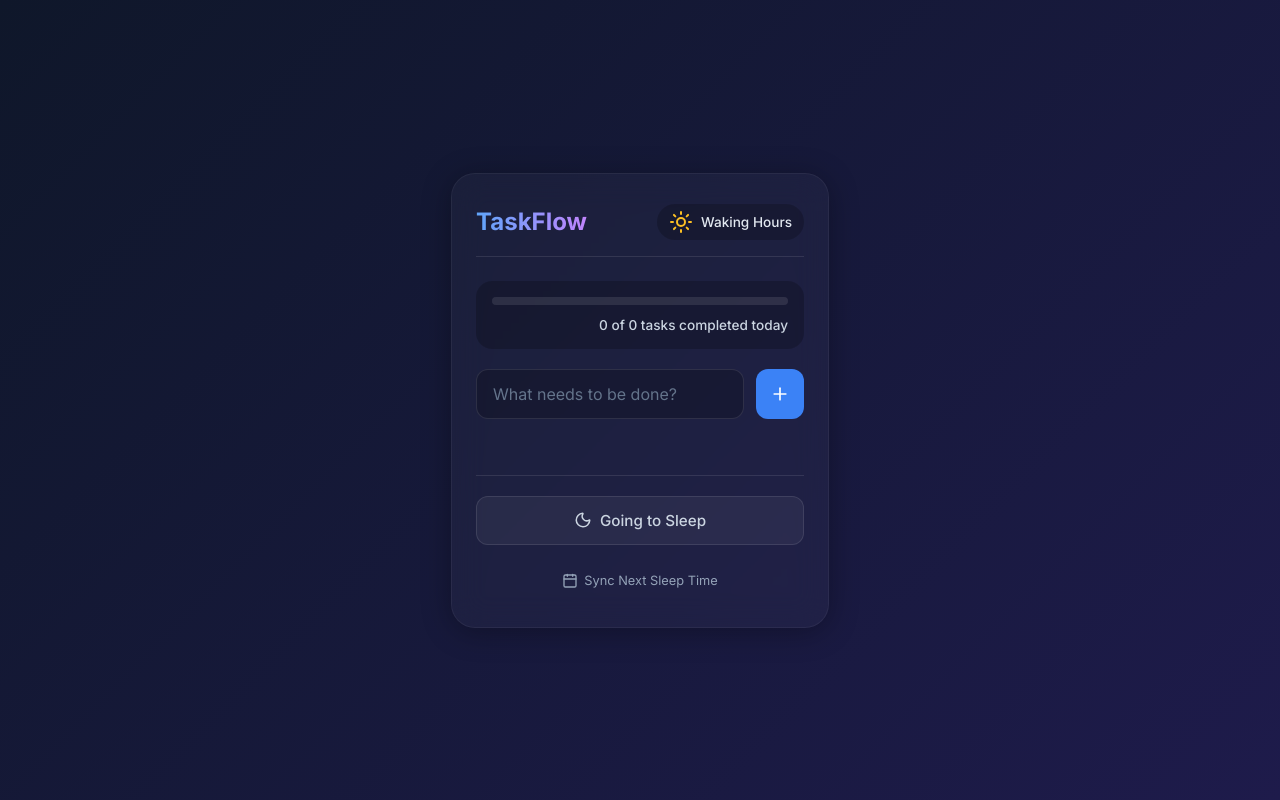
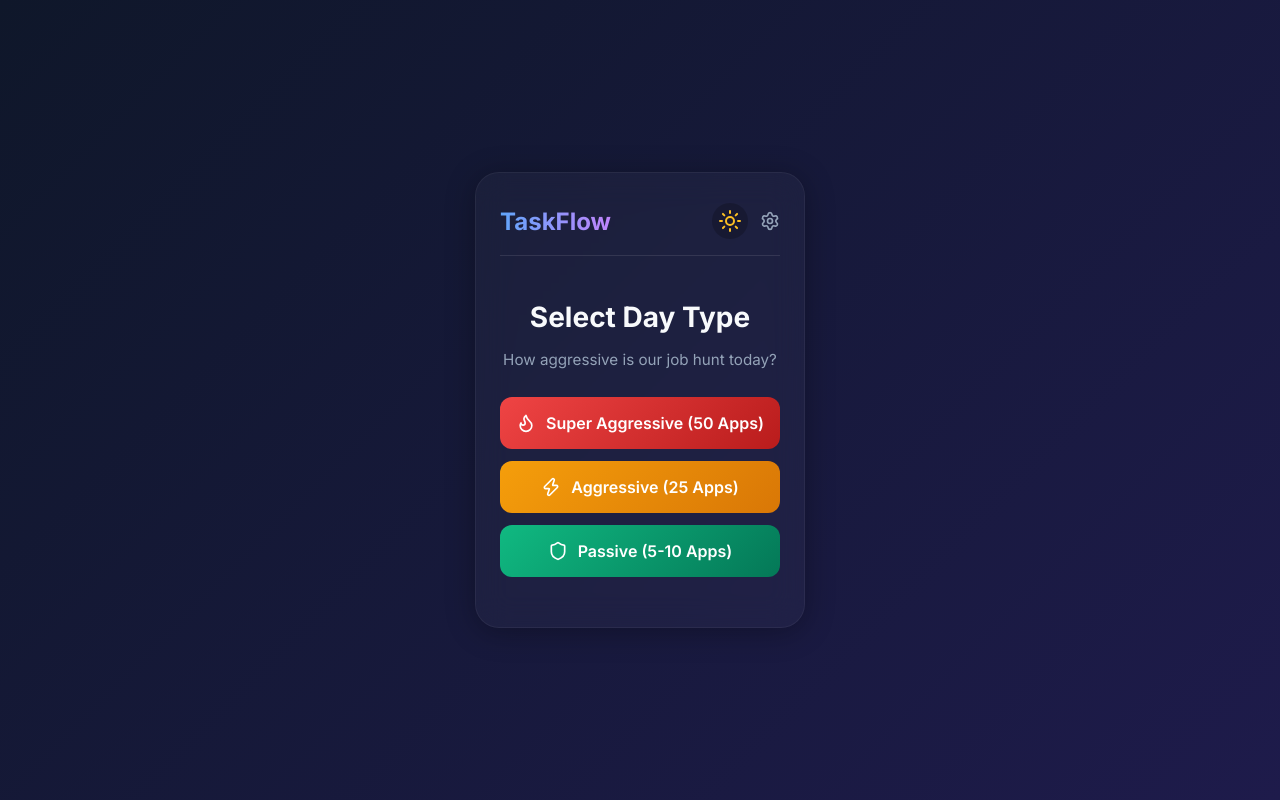
Before and after one commit to MrHeaven1y/Task-app-V1, a React (Vite) app: page / in a window 1280 px wide. Both pictures are taken after a click on the button "I'm Awake!". Built offline with nearby package versions, Linux system fonts and the light colour scheme.

Commit message:
feat: Auto-populate workflow tasks and smart recurring chores engine

```diff
--- a/src/App.jsx
+++ b/src/App.jsx
@@ -1,45 +1,96 @@
 import React, { useState, useEffect } from 'react';
-import { Moon, Sun, CheckCircle, Circle, Plus, Trash2, Calendar as CalendarIcon, Bell } from 'lucide-react';
+import { Moon, Sun, CheckCircle, Circle, Plus, Trash2, Calendar as CalendarIcon, Settings, X, Zap, Shield, Flame } from 'lucide-react';
 
 function App() {
   const [tasks, setTasks] = useState(() => JSON.parse(localStorage.getItem('tasks')) || []);
-  const [dayState, setDayState] = useState(() => localStorage.getItem('dayState') || 'SLEEPING');
+  const [dayState, setDayState] = useState(() => localStorage.getItem('dayState') || 'SLEEPING'); // SLEEPING | AWAKE_PROMPT | AWAKE
+  const [dayType, setDayType] = useState(() => localStorage.getItem('dayType') || '');
   const [newTask, setNewTask] = useState('');
 
+  // Settings & EMA
+  const [useEma, setUseEma] = useState(() => JSON.parse(localStorage.getItem('useEma')) ?? true);
+  const [showSettings, setShowSettings] = useState(false);
   const [wakeHistory, setWakeHistory] = useState(() => JSON.parse(localStorage.getItem('wakeHistory')) || []);
   const [sleepHistory, setSleepHistory] = useState(() => JSON.parse(localStorage.getItem('sleepHistory')) || []);
+
+  // Recurring Chores
+  const [lastGmailCheck, setLastGmailCheck] = useState(() => localStorage.getItem('lastGmailCheck') || '');
 
   useEffect(() => {
     localStorage.setItem('tasks', JSON.stringify(tasks));
     localStorage.setItem('dayState', dayState);
+    localStorage.setItem('dayType', dayType);
+    localStorage.setItem('useEma', JSON.stringify(useEma));
     localStorage.setItem('wakeHistory', JSON.stringify(wakeHistory));
     localStorage.setItem('sleepHistory', JSON.stringify(sleepHistory));
-  }, [tasks, dayState, wakeHistory, sleepHistory]);
+    localStorage.setItem('lastGmailCheck', lastGmailCheck);
+  }, [tasks, dayState, dayType, useEma, wakeHistory, sleepHistory, lastGmailCheck]);
 
   const addTask = (e) => {
     e.preventDefault();
     if (!newTask.trim()) return;
-    setTasks([...tasks, { id: Date.now(), text: newTask, completed: false }]);
+    setTasks([...tasks, { id: Date.now().toString(), text: newTask, completed: false, type: 'custom' }]);
     setNewTask('');
   };
 
   const toggleTask = (id) => {
-    setTasks(tasks.map(t => t.id === id ? { ...t, completed: !t.completed } : t));
+    setTasks(tasks.map(t => {
+      if (t.id === id) {
+        if (!t.completed && id === 'gmail_checker') {
+          setLastGmailCheck(Date.now().toString());
+        }
+        return { ...t, completed: !t.completed };
+      }
+      return t;
+    }));
   };
 
   const deleteTask = (id) => {
     setTasks(tasks.filter(t => t.id !== id));
   };
 
-  const handleWakeUp = () => {
+  const handleWakeUpClick = () => {
+    setDayState('AWAKE_PROMPT');
+    if (useEma) {
+      setWakeHistory([...wakeHistory, new Date().getTime()].slice(-7));
+    }
+  };
+
+  const startDay = (type, apps) => {
     setDayState('AWAKE');
-    setWakeHistory([...wakeHistory, new Date().getTime()].slice(-7));
-    setTasks(tasks.map(t => ({ ...t, completed: false })));
+    setDayType(type);
+
+    const newTasks = [
+      { id: Date.now() + '1', text: `Job Applications (${apps} apps)`, completed: false, type: 'core' },
+      { id: Date.now() + '2', text: `Networking (20 min)`, completed: false, type: 'core' },
+      { id: Date.now() + '3', text: `Placement Prep (50 min)`, completed: false, type: 'core' },
+      { id: Date.now() + '4', text: `Personal Brand (45 min)`, completed: false, type: 'core' },
+    ];
+
+    const now = new Date();
+    // 3 Days = 3 * 24 * 60 * 60 * 1000 = 259200000 ms
+    if (!lastGmailCheck || (now.getTime() - parseInt(lastGmailCheck)) >= 259200000) {
+      const lastDate = lastGmailCheck ? new Date(parseInt(lastGmailCheck)).toLocaleDateString() : 'Never';
+      const todayDate = now.toLocaleDateString();
+      newTasks.push({ id: 'gmail_checker', text: `Run Gmail Checker (Last: ${lastDate} | Check: ${todayDate})`, completed: false, type: 'chore' });
+    }
+
+    const dayOfWeek = now.getDay(); // 0 is Sunday, 6 is Saturday
+    if (dayOfWeek === 0 || dayOfWeek === 6) {
+      newTasks.push({ id: 'weekend_dashboard', text: `Checkup Dashboard Updates (Weekend Routine)`, completed: false, type: 'chore' });
+    }
+
+    // Keep unfinished custom tasks, discard old core/chore tasks
+    const existingCustomTasks = tasks.filter(t => t.type === 'custom' && !t.completed);
+    setTasks([...newTasks, ...existingCustomTasks]);
   };
 
   const handleSleep = () => {
     setDayState('SLEEPING');
+    setDayType('');
+    if (useEma) {
       setSleepHistory([...sleepHistory, new Date().getTime()].slice(-7));
+    }
   };
 
   const getAverageTime = (historyArray, defaultHour, shiftHours = 0) => {
@@ -66,7 +117,6 @@ function App() {
     return target;
   };
 
-  // Convert Date to YYYYMMDDTHHMMSS format for ICS
   const formatDateForICS = (date) => {
     const pad = (n) => n < 10 ? '0' + n : n;
     return `${date.getFullYear()}${pad(date.getMonth() + 1)}${pad(date.getDate())}T${pad(date.getHours())}${pad(date.getMinutes())}${pad(date.getSeconds())}`;
@@ -114,27 +164,77 @@ END:VCALENDAR`;
     <div className="app-container">
       <div className="glass-panel">
         <header className="header">
+          <div className="title-group">
             <h1>TaskFlow</h1>
+            {dayType && <span className={`day-badge badge-${dayType.split(' ')[0].toLowerCase()}`}>{dayType} Day</span>}
+          </div>
+          <div className="header-actions">
             <div className="cycle-indicator">
-            {dayState === 'AWAKE' ? <Sun className="icon awake-icon" /> : <Moon className="icon sleep-icon" />}
-            <span>{dayState === 'AWAKE' ? 'Waking Hours' : 'Resting'}</span>
+              {dayState === 'AWAKE' || dayState === 'AWAKE_PROMPT' ? <Sun className="icon awake-icon" /> : <Moon className="icon sleep-icon" />}
+            </div>
+            <button className="settings-btn" onClick={() => setShowSettings(true)}>
+              <Settings size={20} />
+            </button>
           </div>
         </header>
 
-        {dayState === 'SLEEPING' ? (
+        {showSettings && (
+          <div className="modal-overlay">
+            <div className="modal-content">
+              <div className="modal-header">
+                <h3>Settings</h3>
+                <button className="close-btn" onClick={() => setShowSettings(false)}><X size={20}/></button>
+              </div>
+              <div className="setting-item">
+                <div className="setting-text">
+                  <h4>Adaptive Notifications (EMA)</h4>
+                  <p>Record wake/sleep times to generate predictive calendar syncs.</p>
+                </div>
+                <label className="toggle-switch">
+                  <input type="checkbox" checked={useEma} onChange={(e) => setUseEma(e.target.checked)} />
+                  <span className="slider"></span>
+                </label>
+              </div>
+            </div>
+          </div>
+        )}
+
+        {dayState === 'SLEEPING' && (
           <div className="sleep-screen">
             <h2>Good Morning?</h2>
-            <p>Ready to start your day and tackle your tasks?</p>
-            <button className="primary-btn" onClick={handleWakeUp}>
+            <p>Ready to conquer your goals today?</p>
+            <button className="primary-btn" onClick={handleWakeUpClick}>
               I'm Awake!
             </button>
+            {useEma && (
               <div className="sync-section">
                 <button className="sync-btn" onClick={() => generateICS('WAKE')}>
                   <CalendarIcon size={16} /> Sync Next Wake-Up to Calendar
                 </button>
               </div>
+            )}
           </div>
-        ) : (
+        )}
+
+        {dayState === 'AWAKE_PROMPT' && (
+          <div className="prompt-screen">
+            <h2>Select Day Type</h2>
+            <p>How aggressive is our job hunt today?</p>
+            <div className="day-type-buttons">
+              <button className="type-btn super-agg" onClick={() => startDay('Super Aggressive', 50)}>
+                <Flame size={20} /> Super Aggressive (50 Apps)
+              </button>
+              <button className="type-btn agg" onClick={() => startDay('Aggressive', 25)}>
+                <Zap size={20} /> Aggressive (25 Apps)
+              </button>
+              <button className="type-btn passive" onClick={() => startDay('Passive', '5-10')}>
+                <Shield size={20} /> Passive (5-10 Apps)
+              </button>
+            </div>
+          </div>
+        )}
+
+        {dayState === 'AWAKE' && (
           <div className="awake-screen">
             <div className="stats-board">
               <div className="progress-bar">
@@ -148,7 +248,7 @@ END:VCALENDAR`;
                 type="text"
                 value={newTask}
                 onChange={(e) => setNewTask(e.target.value)}
-                placeholder="What needs to be done?"
+                placeholder="Add a custom task..."
                 className="task-input"
               />
               <button type="submit" className="add-btn"><Plus size={20} /></button>
@@ -156,11 +256,14 @@ END:VCALENDAR`;
 
             <ul className="task-list">
               {tasks.map(task => (
-                <li key={task.id} className={`task-item ${task.completed ? 'completed' : ''}`}>
+                <li key={task.id} className={`task-item ${task.completed ? 'completed' : ''} ${task.type}`}>
                   <button className="check-btn" onClick={() => toggleTask(task.id)}>
                     {task.completed ? <CheckCircle size={24} className="checked-icon"/> : <Circle size={24} className="unchecked-icon"/>}
                   </button>
+                  <div className="task-content">
                     <span className="task-text">{task.text}</span>
+                    {task.type === 'chore' && <span className="chore-badge">Priority Chore</span>}
+                  </div>
                   <button className="delete-btn" onClick={() => deleteTask(task.id)}>
                     <Trash2 size={20} />
                   </button>
@@ -172,9 +275,11 @@ END:VCALENDAR`;
               <button className="secondary-btn" onClick={handleSleep}>
                 <Moon size={18} /> Going to Sleep
               </button>
+              {useEma && (
                 <button className="sync-btn mt-2" onClick={() => generateICS('SLEEP')}>
                   <CalendarIcon size={16} /> Sync Next Sleep Time
                 </button>
+              )}
             </div>
           </div>
         )}
--- a/src/index.css
+++ b/src/index.css
@@ -27,7 +27,6 @@ body {
   justify-content: center;
 }
 
-/* Glassmorphism Panel */
 .glass-panel {
   background: rgba(255, 255, 255, 0.03);
   backdrop-filter: blur(16px);
@@ -40,6 +39,7 @@ body {
   flex-direction: column;
   gap: 24px;
   animation: fadeIn 0.5s ease-out;
+  position: relative;
 }
 
 @keyframes fadeIn {
@@ -56,6 +56,12 @@ body {
   padding-bottom: 16px;
 }
 
+.title-group {
+  display: flex;
+  flex-direction: column;
+  gap: 4px;
+}
+
 .header h1 {
   font-size: 1.5rem;
   font-weight: 700;
@@ -64,37 +70,153 @@ body {
   -webkit-text-fill-color: transparent;
 }
 
+.day-badge {
+  font-size: 0.7rem;
+  font-weight: 600;
+  text-transform: uppercase;
+  padding: 2px 8px;
+  border-radius: 12px;
+  display: inline-block;
+  width: fit-content;
+}
+.badge-super { background: rgba(239, 68, 68, 0.2); color: #fca5a5; }
+.badge-aggressive { background: rgba(245, 158, 11, 0.2); color: #fcd34d; }
+.badge-passive { background: rgba(16, 185, 129, 0.2); color: #6ee7b7; }
+
+.header-actions {
+  display: flex;
+  align-items: center;
+  gap: 12px;
+}
+
 .cycle-indicator {
   display: flex;
   align-items: center;
-  gap: 8px;
-  font-size: 0.85rem;
-  font-weight: 500;
   background: rgba(0,0,0,0.2);
-  padding: 6px 12px;
-  border-radius: 20px;
+  padding: 6px;
+  border-radius: 50%;
 }
-
+.settings-btn {
+  background: none;
+  border: none;
+  color: #94a3b8;
+  cursor: pointer;
+  transition: color 0.2s, transform 0.2s;
+  display: flex;
+  align-items: center;
+  justify-content: center;
+}
+.settings-btn:hover { color: #fff; transform: rotate(45deg); }
 .awake-icon { color: #fbbf24; }
 .sleep-icon { color: #818cf8; }
 
-/* Screens */
-.sleep-screen {
+/* Settings Modal */
+.modal-overlay {
+  position: absolute;
+  top: 0; left: 0; right: 0; bottom: 0;
+  background: rgba(15, 23, 42, 0.8);
+  backdrop-filter: blur(4px);
+  border-radius: 24px;
+  display: flex;
+  justify-content: center;
+  align-items: center;
+  z-index: 50;
+  animation: fadeIn 0.2s ease-out;
+}
+.modal-content {
+  background: #1e293b;
+  border: 1px solid rgba(255,255,255,0.1);
+  padding: 24px;
+  border-radius: 16px;
+  width: 90%;
+  box-shadow: 0 10px 40px rgba(0,0,0,0.5);
+}
+.modal-header {
+  display: flex;
+  justify-content: space-between;
+  align-items: center;
+  margin-bottom: 20px;
+}
+.close-btn {
+  background: none; border: none; color: #94a3b8; cursor: pointer;
+}
+.setting-item {
+  display: flex;
+  justify-content: space-between;
+  align-items: center;
+  gap: 16px;
+}
+.setting-text h4 { font-size: 0.95rem; margin-bottom: 4px; }
+.setting-text p { font-size: 0.75rem; color: #94a3b8; line-height: 1.4; }
+
+/* Toggle Switch */
+.toggle-switch {
+  position: relative;
+  display: inline-block;
+  width: 44px;
+  height: 24px;
+  flex-shrink: 0;
+}
+.toggle-switch input { opacity: 0; width: 0; height: 0; }
+.slider {
+  position: absolute; cursor: pointer;
+  top: 0; left: 0; right: 0; bottom: 0;
+  background-color: #334155;
+  transition: .4s;
+  border-radius: 24px;
+}
+.slider:before {
+  position: absolute; content: "";
+  height: 18px; width: 18px;
+  left: 3px; bottom: 3px;
+  background-color: white;
+  transition: .4s;
+  border-radius: 50%;
+}
+input:checked + .slider { background-color: #3b82f6; }
+input:checked + .slider:before { transform: translateX(20px); }
+
+
+/* Prompt Screen */
+.prompt-screen, .sleep-screen {
   text-align: center;
-  padding: 40px 0;
+  padding: 20px 0;
   display: flex;
   flex-direction: column;
   gap: 16px;
 }
-.sleep-screen h2 {
-  font-size: 2rem;
+.prompt-screen h2, .sleep-screen h2 {
+  font-size: 1.75rem;
   color: #f8fafc;
 }
-.sleep-screen p {
+.prompt-screen p, .sleep-screen p {
   color: #94a3b8;
   font-size: 0.95rem;
-  line-height: 1.5;
+  margin-bottom: 12px;
 }
+.day-type-buttons {
+  display: flex;
+  flex-direction: column;
+  gap: 12px;
+}
+.type-btn {
+  display: flex;
+  align-items: center;
+  justify-content: center;
+  gap: 10px;
+  padding: 16px;
+  border-radius: 12px;
+  border: none;
+  font-weight: 600;
+  font-size: 1rem;
+  cursor: pointer;
+  color: white;
+  transition: transform 0.1s;
+}
+.type-btn:active { transform: scale(0.98); }
+.super-agg { background: linear-gradient(135deg, #ef4444, #b91c1c); }
+.agg { background: linear-gradient(135deg, #f59e0b, #d97706); }
+.passive { background: linear-gradient(135deg, #10b981, #047857); }
 
 .awake-screen {
   display: flex;
@@ -147,10 +269,7 @@ body {
   outline: none;
   transition: all 0.2s;
 }
-.task-input:focus {
-  border-color: #60a5fa;
-  box-shadow: 0 0 0 2px rgba(96, 165, 250, 0.2);
-}
+.task-input:focus { border-color: #60a5fa; box-shadow: 0 0 0 2px rgba(96, 165, 250, 0.2); }
 .task-input::placeholder { color: #64748b; }
 
 .add-btn {
@@ -163,10 +282,9 @@ body {
   display: flex;
   justify-content: center;
   align-items: center;
-  transition: background 0.2s, transform 0.1s;
+  transition: background 0.2s;
 }
 .add-btn:active { transform: scale(0.95); }
-.add-btn:hover { background: #2563eb; }
 
 /* List */
 .task-list {
@@ -191,12 +309,19 @@ body {
   border: 1px solid rgba(255,255,255,0.05);
   transition: all 0.2s;
 }
-.task-item:hover {
-  background: rgba(255,255,255,0.06);
+.task-item.chore {
+  border-color: rgba(244, 63, 94, 0.4);
+  background: rgba(244, 63, 94, 0.05);
 }
-.task-item.completed .task-text {
-  text-decoration: line-through;
-  color: #64748b;
+.task-item.completed { opacity: 0.6; }
+.task-item.completed .task-text { text-decoration: line-through; color: #64748b; }
+.task-item.completed .chore-badge { display: none; }
+
+.task-content {
+  flex: 1;
+  display: flex;
+  flex-direction: column;
+  gap: 4px;
 }
 
 .check-btn {
@@ -208,10 +333,19 @@ body {
 }
 .checked-icon { color: #10b981; }
 .task-text {
-  flex: 1;
   font-size: 0.95rem;
   word-break: break-word;
   transition: color 0.2s;
+}
+.chore-badge {
+  font-size: 0.65rem;
+  background: rgba(244, 63, 94, 0.2);
+  color: #fda4af;
+  padding: 2px 6px;
+  border-radius: 8px;
+  width: fit-content;
+  text-transform: uppercase;
+  font-weight: 600;
 }
 .delete-btn {
   background: none;
@@ -222,7 +356,6 @@ body {
   transition: all 0.2s;
 }
 .task-item:hover .delete-btn { opacity: 1; }
-.delete-btn:hover { transform: scale(1.1); }
 
 /* Buttons */
 .primary-btn {
@@ -235,7 +368,6 @@ body {
   font-weight: 600;
   cursor: pointer;
   box-shadow: 0 4px 15px rgba(59, 130, 246, 0.4);
-  transition: all 0.2s;
 }
 .primary-btn:active { transform: scale(0.98); }
 
@@ -252,10 +384,7 @@ body {
   align-items: center;
   justify-content: center;
   gap: 8px;
-  transition: all 0.2s;
 }
-.secondary-btn:hover { background: rgba(255,255,255,0.1); }
-.secondary-btn:active { transform: scale(0.98); }
 
 .end-day-section {
   display: flex;
@@ -277,7 +406,6 @@ body {
   gap: 6px;
   cursor: pointer;
   padding: 8px;
-  transition: color 0.2s;
 }
 .sync-btn:hover { color: #3b82f6; }
 .mt-2 { margin-top: 8px; }
```
Lines whose indentation alone changed are shown as unchanged.
